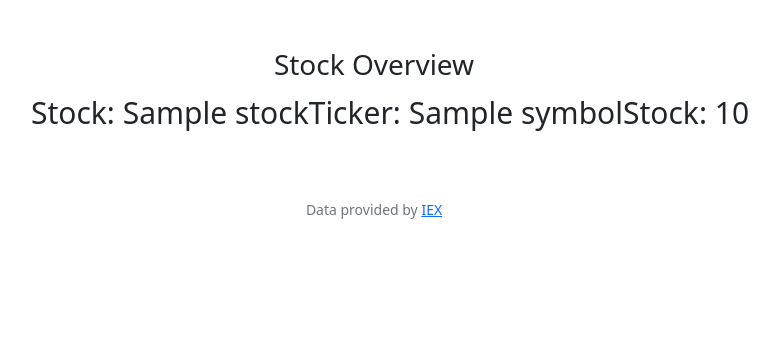
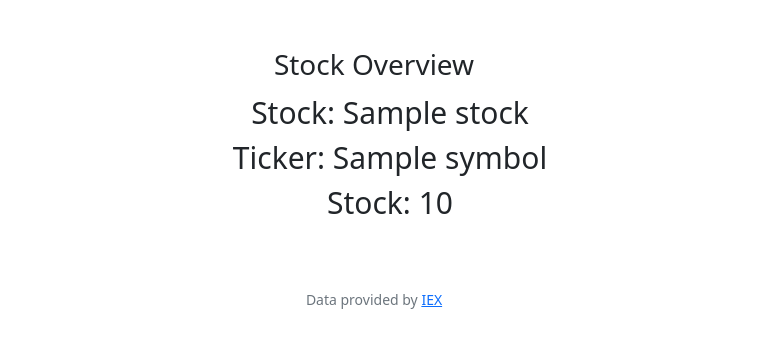
Before and after one commit to Hard-Luck/cs-50, a Flask app: template finance/templates/quoted.html in a window 1280 px wide. Shown: the part 76-424 px from the top of the page, without its empty margins (266-1045 px from the left). Run offline with Flask 2, Linux system fonts and the light colour scheme; the template is opened without the code that fills it: most values are stand-ins (such as "Sample title", 1, 10 or a date in 2020); some libraries are stand-ins or nearby versions.

Commit message:
Wed, Mar 9, 2022, 10:42 PM +00:00

```diff
--- a/finance/static/styles.css
+++ b/finance/static/styles.css
@@ -27,10 +27,10 @@ nav .navbar-brand .green
 
 .stocks{
     font-size: 30px;
-    text-align: left;
 }
 
 .stock-container{
     justify-content: center;
     display: flex;
+    flex-direction: column;
 }
```
